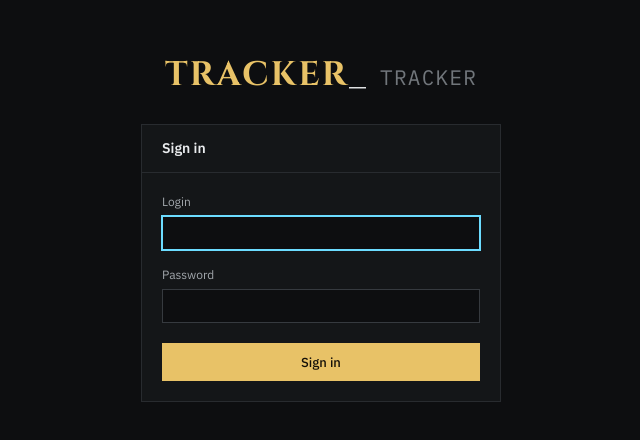
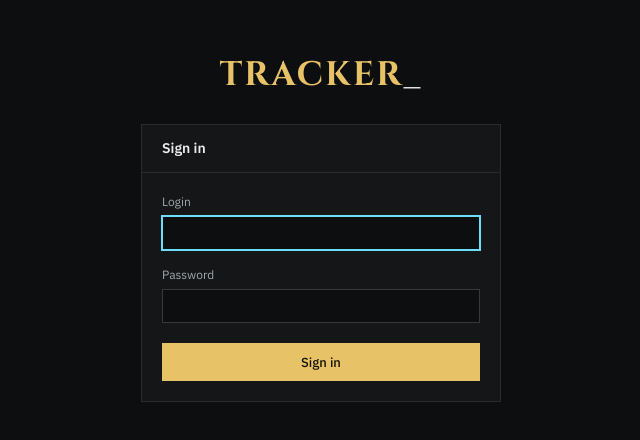
Before and after one commit to blackkriger/black_tracker, a Vue app in the folder frontend/: page /login in a window 1280 px wide. Shown: the part 170-610 px from the top of the page, without its empty margins (319-959 px from the left). Built offline with nearby package versions, Linux system fonts and the light colour scheme; no server answers.

Commit message:
Leave the wordmark alone on sign-in

```diff
--- a/frontend/src/routes/Login.vue
+++ b/frontend/src/routes/Login.vue
@@ -32,7 +32,6 @@ async function onSubmit(): Promise<void> {
   <div class="signin">
     <div class="signin__mark">
       <span class="signin__brand">TRACKER<span class="signin__cursor">_</span></span>
-      <span class="num signin__kind">TRACKER</span>
     </div>
 
     <section class="panel signin__panel" aria-labelledby="signin-title">
@@ -97,12 +96,6 @@ async function onSubmit(): Promise<void> {
     opacity: 0;
   }
 }
-.signin__kind {
-  font-size: 21px;
-  line-height: 1;
-  letter-spacing: 0.06em;
-  color: var(--text-muted);
-}
 .signin__panel {
   width: 360px;
   max-width: 100%;
```
